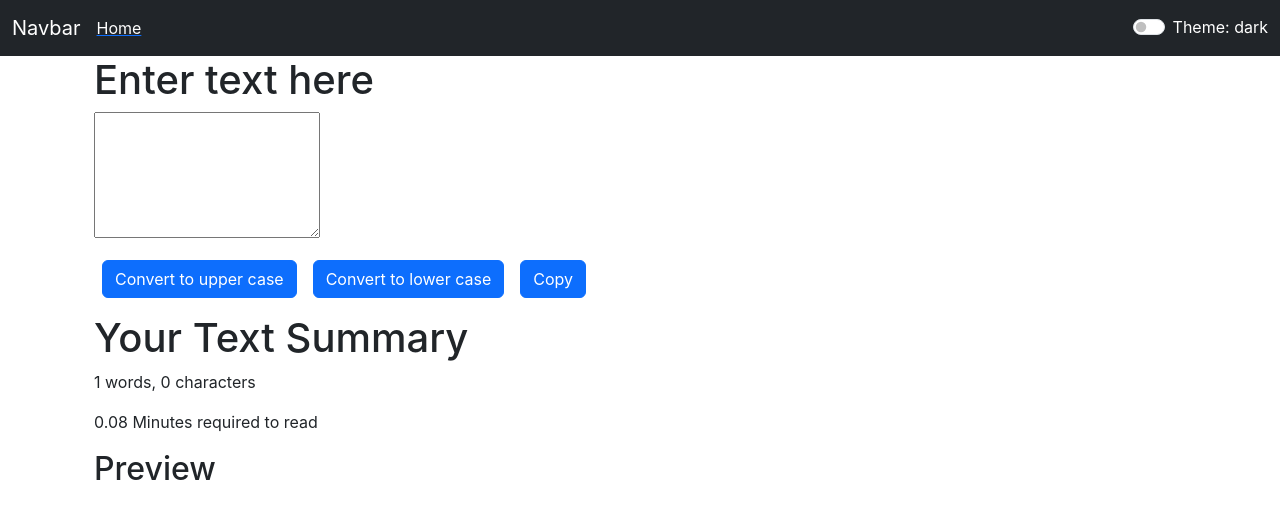
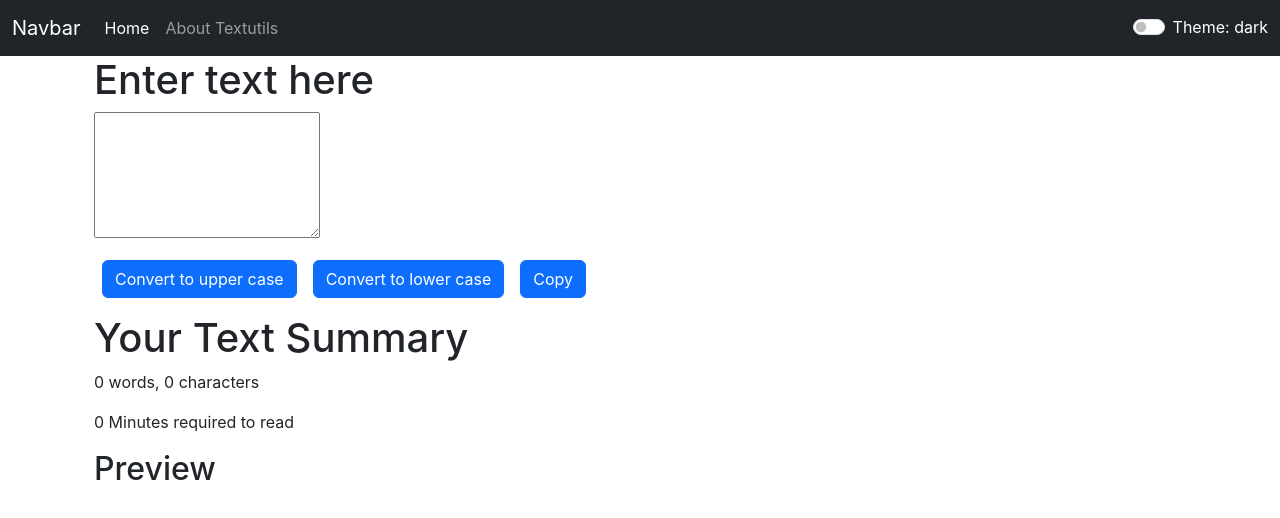
Before and after one commit to Princekumar-Mehta/textutils, a React (Create React App) app: page / in a window 1280 px wide. Shown: the top 518 px of the page. Built offline with nearby package versions, Linux system fonts and the light colour scheme.

Commit message:
undo changes made for github page

```diff
--- a/package.json
+++ b/package.json
@@ -7,7 +7,7 @@
     "@testing-library/jest-dom": "^5.16.5",
     "@testing-library/react": "^13.4.0",
     "@testing-library/user-event": "^13.5.0",
-    "gh-pages": "^5.0.0",
+
     "react": "^18.2.0",
     "react-dom": "^18.2.0",
     "react-scripts": "5.0.1",
@@ -15,7 +15,7 @@
   },
   "scripts": {
     "predeploy": "npm run build",
-    "deploy": "gh-pages -d build",
+
     "start": "react-scripts start",
     "build": "react-scripts build",
     "test": "react-scripts test",
--- a/src/App.js
+++ b/src/App.js
@@ -3,6 +3,12 @@ import Navbar from "./components/Navbar";
 import Alert from "./components/Alert";
 import Form from "./components/Form";
 import { useState } from "react";
+import About from "./components/About";
+import {
+  BrowserRouter as Router,
+  Routes,
+  Route,
+} from "react-router-dom";
 
 function App() {
   const [theme, setTheme] = useState("dark");
@@ -35,6 +41,7 @@ function App() {
   };
   return (
     <>
+      <Router>
         <div className={`bg-${theme === "dark" ? "white" : "black"}`}>
           <Navbar
             title="Navbar"
@@ -44,9 +51,13 @@ function App() {
           ></Navbar>
           <Alert alert={alert} />
           <div className="container mb-8">
-          <Form showAlert={showAlert} heading="Enter text here" />
+            <Routes>
+              <Route exact path="/about" element={<About theme={theme} toggle={toggle} />}/>
+              <Route exact path="/" element = {<Form showAlert={showAlert} heading="Enter text here" />}/>
+            </Routes>
           </div>
         </div>
+      </Router>
     </>
   );
 }
--- a/src/components/Form.js
+++ b/src/components/Form.js
@@ -47,9 +47,9 @@ export default function Form(props) {
       <div className="container my-3">
         <h1>Your Text Summary</h1>
         <p>
-          {text.split(" ").length} words, {text.length} characters
+          {text.split(" ").filter((element)=>{return element.length!==0;}).length} words, {text.length} characters
         </p>
-        <p>{0.08 * text.split(" ").length} Minutes required to read</p>
+        <p>{0.08 * text.split(" ").filter((element)=>{return element.length!==0;}).length} Minutes required to read</p>
         <h2>Preview</h2>
         <p>{text}</p>
       </div>
--- a/src/components/Navbar.js
+++ b/src/components/Navbar.js
@@ -1,15 +1,17 @@
 import React from "react";
 import PropTypes from "prop-types";
+import {
+   Link
+} from "react-router-dom";
 export default function Navbar(props) {
+
   return (
-    <div style={{ color: `${props.theme === "dark" ? "white" : "black"}` }}>
-      <nav
-        className={`navbar navbar-expand-lg navbar-${props.theme} bg-${props.theme}`}
-      >
+    <div style={{color:`${props.theme==="dark"?"white":"black"}`}}>
+      <nav className={`navbar navbar-expand-lg navbar-${props.theme} bg-${props.theme}`}>
         <div className="container-fluid">
-          <a className="navbar-brand" href="/">
+          <Link className="navbar-brand" to="/">
             {props.title}
-          </a>
+          </Link>
           <button
             className="navbar-toggler"
             type="button"
@@ -24,20 +26,15 @@ export default function Navbar(props) {
           <div className="collapse navbar-collapse" id="navbarSupportedContent">
             <ul className="navbar-nav me-auto mb-2 mb-lg-0">
               <li className="nav-item">
-                <a className="nav-a active" aria-current="page" href="#">
-                  <span
-                    className={`text-${
-                      props.theme === "dark" ? "white" : "black"
-                    }`}
-                  >
-                    Home
-                  </span>
-                </a>
+                <Link className="nav-link active" aria-current="page" to="/">
+                 <span className={`text-${props.theme==="dark"?"white":"black"}`}>Home</span>
+                </Link>
               </li>
-              {/*<li className="nav-item">
-                <a className="nav-a" to="/about">
+              <li className="nav-item">
+                <Link className="nav-link" to="/about">
                   {props.aboutText}
-                </a></li>*/}
+                </Link>
+              </li>
             </ul>
             <div className="form-check form-switch">
               <input
@@ -47,11 +44,8 @@ export default function Navbar(props) {
                 onClick={props.toggle}
                 id="flexSwitchCheckDefault"
               />
-              <label
-                className="form-check-label"
-                htmlFor="flexSwitchCheckDefault"
-              >
-                Theme: {props.theme}
+              <label className="form-check-label" htmlFor="flexSwitchCheckDefault">
+               Theme: {props.theme}
               </label>
             </div>
           </div>
```
Also changed, not shown: src/components/Alert.js (line endings or trailing spaces). Lines whose indentation alone changed are shown as unchanged.
